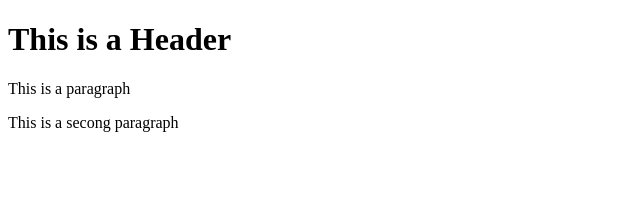
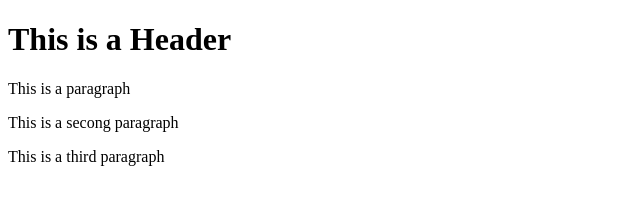
Before and after one commit to biostec/git-test, a website: page index.html in a window 1280 px wide. Shown: the whole page, without its empty margins (0-640 px from the left). Drawn offline with Linux system fonts and the light colour scheme.

Commit message:
fourth commit

```diff
--- a/index.html
+++ b/index.html
@@ -5,5 +5,7 @@
     <h1>This is a Header</h1>
     <p>This is a paragraph</p>
     <p>This is a secong paragraph</p>
+    <p>This is a third paragraph</p>
+
 </body>
 </html>
```
Also changed, not shown: package.json (added, +24 -0 lines), 2 other files.
